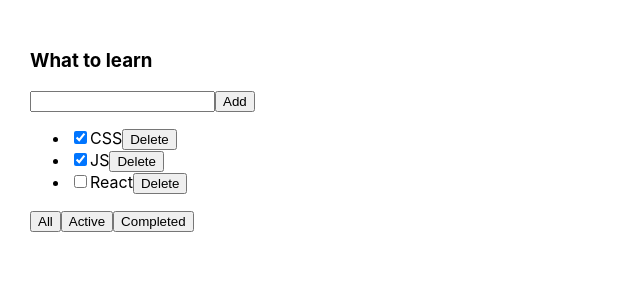
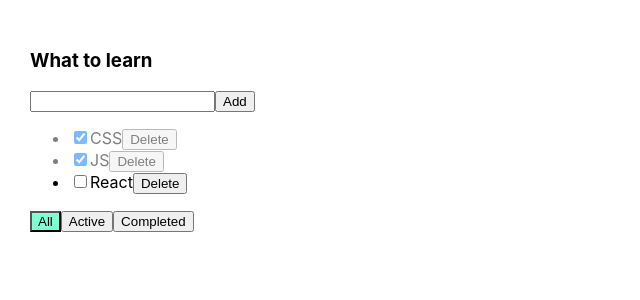
Before and after one commit to artyomakulov/todolist-ts, a React (Create React App) app: page / in a window 1280 px wide. Shown: the top 300 px of the page, without its empty margins (0-640 px from the left). Built offline with nearby package versions, Linux system fonts and the light colour scheme.

Commit message:
add logic of change status, errors etc

```diff
--- a/src/App.css
+++ b/src/App.css
@@ -6,3 +6,19 @@
 .App > div {
   margin-right: 50px;
 }
+
+.error {
+  border: red 1px solid;
+}
+
+.error-message {
+  color: red;
+}
+
+.active-filter {
+  background-color: aquamarine;
+}
+
+.is-done {
+  opacity: 0.5;
+}
--- a/src/App.tsx
+++ b/src/App.tsx
@@ -11,25 +11,24 @@
     { id: v1(), title: 'JS', isDone: true },
     { id: v1(), title: 'React', isDone: false },
   ])
-  console.log('tasks', tasks)
-
   let [filter, setFilter] = useState<FilterValueType>('all')
 
-  // let tasks2 = [
-  //   { id: 1, title: 'Terminator', isDone: true },
-  //   { id: 2, title: 'LOTR', isDone: true },
-  //   { id: 3, title: 'Hobbit', isDone: false },
-  // ]
-  function addTask (title:string) {
-    let newTask = {id: v1(), title: title, isDone: false}
-    let newTasks = [newTask, ...tasks]
-    setTasks(newTasks)
+  function addTask(title: string) {
+    let newTask = { id: v1(), title: title, isDone: false }
+    setTasks([newTask, ...tasks])
   }
-
 
   function removeTask(id: string) {
     let filteredTasks = tasks.filter((task) => task.id !== id)
     setTasks(filteredTasks)
+  }
+
+  function changeStatus(taskId: string, isDone: boolean) {
+    let task = tasks.find((task) => task.id === taskId)
+    if (task) {
+      task.isDone = isDone
+    }
+    setTasks([...tasks])
   }
 
   function changeFilter(value: FilterValueType) {
@@ -52,8 +51,9 @@
         removeTask={removeTask}
         changeFilter={changeFilter}
         addTask={addTask}
+        changeStatus={changeStatus}
+        filter={filter}
       />
-      {/* <Todolist title="Movies" tasks={tasks2} /> */}
     </div>
   )
 }
--- a/src/Components/Todolist.tsx
+++ b/src/Components/Todolist.tsx
@@ -13,16 +13,20 @@
   removeTask: (id: string) => void
   changeFilter: (value: FilterValueType) => void
   addTask: (title: string) => void
+  changeStatus: (taskId: string, isDone: boolean) => void
+  filter: FilterValueType
 }
 
 export function Todolist(props: PropTypes) {
   const [newTaskTitle, setNewTaskTitle] = useState('')
+  const [error, setError] = useState<string | null>(null)
 
   const onChangeHandler = (e: ChangeEvent<HTMLInputElement>) => {
     setNewTaskTitle(e.currentTarget.value)
   }
 
   const onKeyDownHandler = (e: KeyboardEvent<HTMLInputElement>) => {
+    setError(null)
     if (e.key === 'Enter') {
       props.addTask(newTaskTitle)
       setNewTaskTitle('')
@@ -30,13 +34,17 @@
   }
 
   const addTask = () => {
-    props.addTask(newTaskTitle)
-    setNewTaskTitle('')
+    if (newTaskTitle.trim() !== '') {
+      props.addTask(newTaskTitle.trim())
+      setNewTaskTitle('')
+    } else {
+      setError('Title is required')
+    }
   }
 
   const onAllClickHandler = () => props.changeFilter('all')
   const onActiveClickHandler = () => props.changeFilter('active')
-  const onCompletedClickHandler = () => props.changeFilter('active')
+  const onCompletedClickHandler = () => props.changeFilter('completed')
 
   return (
     <div>
@@ -46,18 +54,27 @@
           value={newTaskTitle}
           onChange={onChangeHandler}
           onKeyDown={onKeyDownHandler}
+          className={error ? 'error' : ''}
         />
         <button onClick={addTask}>Add</button>
+        {error && <div className="error-message">{error}</div>}
       </div>
       <ul>
         {props.tasks.map((task) => {
           const onRemoveHandler = () => {
             props.removeTask(task.id)
           }
+          const onChangeStatusHandler = (e: ChangeEvent<HTMLInputElement>) => {
+            props.changeStatus(task.id, e.currentTarget.checked)
+          }
 
           return (
-            <li key={task.id}>
-              <input type="checkbox" checked={task.isDone} />
+            <li key={task.id} className={task.isDone ? 'is-done' : ''}>
+              <input
+                type="checkbox"
+                checked={task.isDone}
+                onChange={onChangeStatusHandler}
+              />
               <span>{task.title}</span>
               <button onClick={onRemoveHandler}>Delete</button>
             </li>
@@ -65,9 +82,24 @@
         })}
       </ul>
       <div>
-        <button onClick={onAllClickHandler}>All</button>
-        <button onClick={onActiveClickHandler}>Active</button>
-        <button onClick={onCompletedClickHandler}>Completed</button>
+        <button
+          className={props.filter === 'all' ? 'active-filter' : ''}
+          onClick={onAllClickHandler}
+        >
+          All
+        </button>
+        <button
+          className={props.filter === 'active' ? 'active-filter' : ''}
+          onClick={onActiveClickHandler}
+        >
+          Active
+        </button>
+        <button
+          className={props.filter === 'completed' ? 'active-filter' : ''}
+          onClick={onCompletedClickHandler}
+        >
+          Completed
+        </button>
       </div>
     </div>
   )
```
